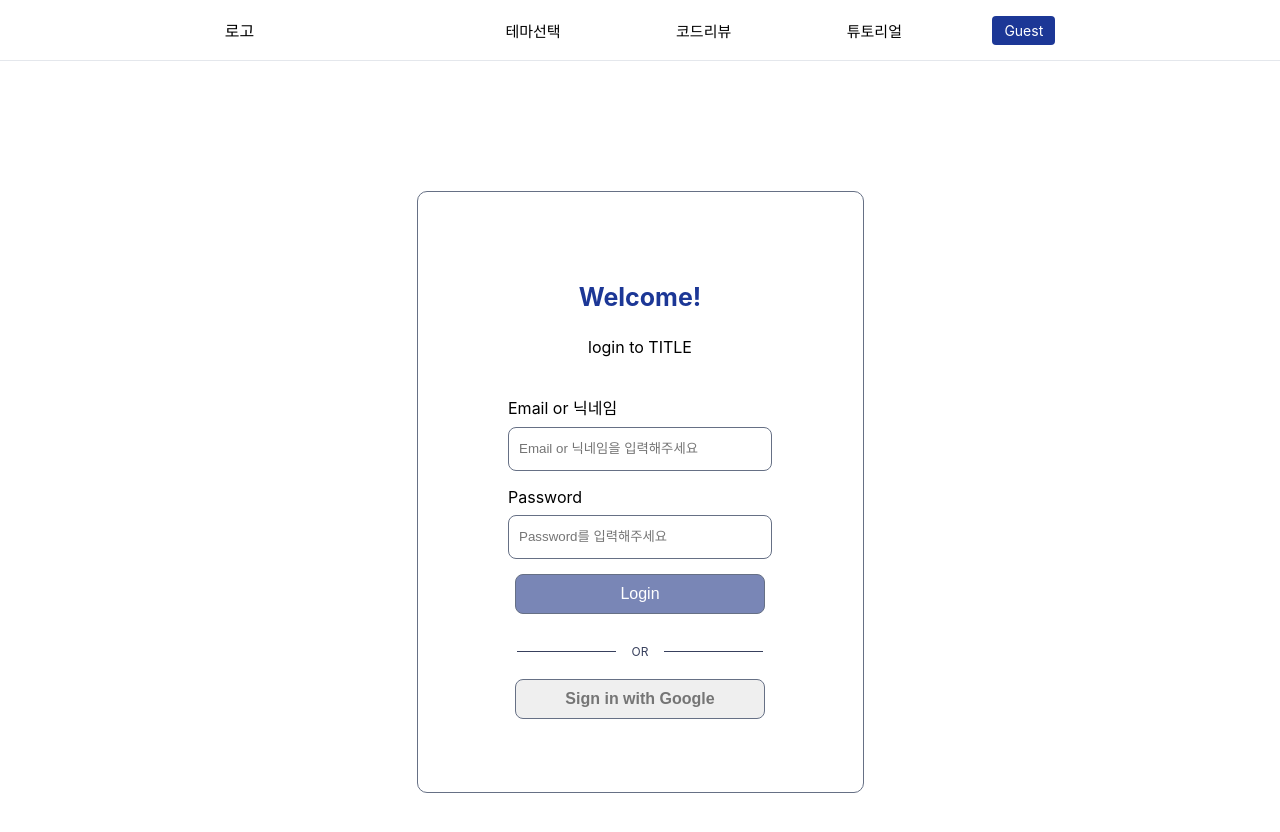
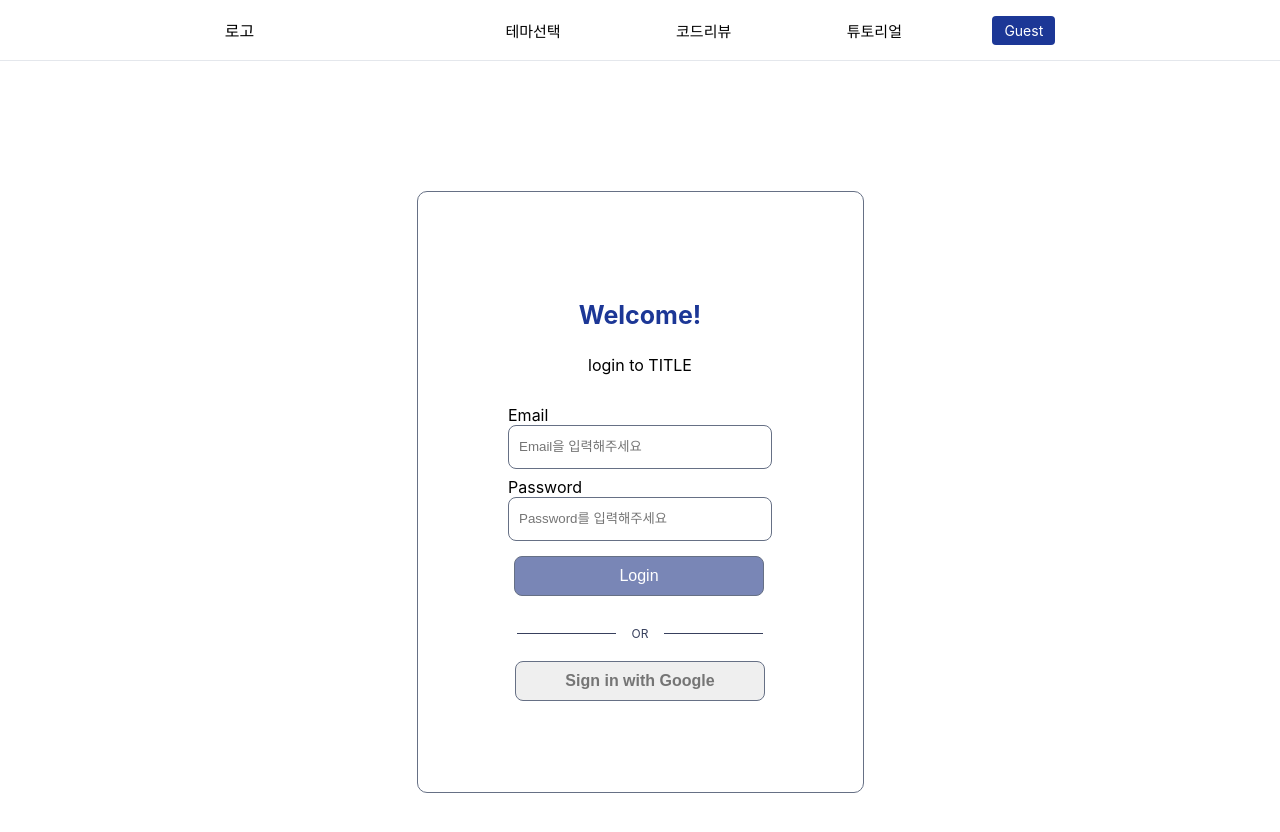
Before and after one commit to youjin0411/ityping-client, a React (Create React App) app: page /login in a window 1280 px wide. Shown: the top 832 px of the page. Built offline with nearby package versions, Linux system fonts and the light colour scheme.

Commit message:
login 기능 구현

```diff
--- a/package.json
+++ b/package.json
@@ -6,11 +6,16 @@
     "@testing-library/jest-dom": "^5.16.5",
     "@testing-library/react": "^13.4.0",
     "@testing-library/user-event": "^13.5.0",
+    "axios": "^1.3.4",
     "react": "^18.2.0",
     "react-dom": "^18.2.0",
     "react-icons": "^4.7.1",
+    "react-redux": "^8.0.5",
     "react-router-dom": "^5.2.0",
     "react-scripts": "5.0.1",
+    "redux": "^4.2.1",
+    "redux-promise": "^0.6.0",
+    "redux-thunk": "^2.4.2",
     "styled-components": "^5.3.6",
     "web-vitals": "^2.1.4",
     "yarn": "^1.22.19"
--- /dev/null
+++ b/src/components/_actions/type.js
@@ -0,0 +1 @@
+export const LOGIN_USER = "login_user";
--- /dev/null
+++ b/src/components/_actions/user_login.js
@@ -0,0 +1,14 @@
+import axios from 'axios';
+import {
+    LOGIN_USER,
+} from './type';
+export function loginUser(dataToSubmit) {
+
+    const request = axios.post('/api/users/login', dataToSubmit)
+        .then(response => response.data)
+
+    return {
+        type: LOGIN_USER,
+        payload: request
+    }
+}
--- /dev/null
+++ b/src/components/_reducers/index.js
@@ -0,0 +1,8 @@
+import { combineReducers } from 'redux';
+import user from './user_reducer';
+
+const rootReducer = combineReducers({
+    user
+})
+
+export default rootReducer;
--- /dev/null
+++ b/src/components/_reducers/user_reducer.js
@@ -0,0 +1,14 @@
+import {
+    LOGIN_USER
+} from '../_actions/type'
+
+export default function (state = {}, action) {
+    switch(action.type) {
+        case LOGIN_USER:
+            return { ...state, loginSuccess: action.payload }
+            break;
+
+        default:
+            return state;
+    }
+}
--- a/src/components/pages/Login.jsx
+++ b/src/components/pages/Login.jsx
@@ -1,20 +1,46 @@
-import React from 'react';
+import React, { useState } from 'react';
 import styled from 'styled-components';
+import { useDispatch } from 'react-redux';
+import { loginUser } from '../_actions/user_login';
 
-function Login(props) {
+function Login() {
+    const dispatch = useDispatch();
+
+    const [Email, setEmail] = useState("");
+    const [Password, setPassword] = useState("");
+
+    const onEmailHandler = (event) => {
+        setEmail(event.currentTarget.value);
+    }
+    const onPasswordHandler = (event) => {
+        setPassword(event.currentTarget.value);
+    }
+    const onSubmitHandler = (event) => {
+        // 버튼만 누르면 리로드 되는것을 막아줌
+        event.preventDefault();
+
+        console.log('Email', Email);
+        console.log('Password', Password);
+
+        let body = {
+            email: Email,
+            password: Password,
+        }
+
+        dispatch(loginUser(body));
+    }
+
     return (
         <Container>
             <Welcome>Welcome!</Welcome>
             <Text style={{marginBottom: '30px'}}>login to TITLE</Text>
-            <Wrapper>
-                <Text>Email or 닉네임</Text>
-                <InputEmail type='text' placeholder='Email or 닉네임을 입력해주세요'></InputEmail>
-            </Wrapper>
-            <Wrapper>
-                <Text>Password</Text>
-                <InputPw type='password' placeholder='Password를 입력해주세요'></InputPw>
-            </Wrapper>
-            <LoginBtn>Login</LoginBtn>
+            <Form onSubmit={onSubmitHandler}>
+                <label>Email</label>
+                <InputEmail type='email' value={Email} onChange={onEmailHandler} placeholder='Email을 입력해주세요'/>
+                <label>Password</label>
+                <InputPw type='password' value={Password} onChange={onPasswordHandler} placeholder='Password를 입력해주세요'/>
+                <LoginBtn formAction=''>Login</LoginBtn>
+            </Form>
             <Or>OR</Or>
             <Button>Sign in with Google</Button>
         </Container>
@@ -43,10 +69,11 @@ const Text = styled.p`
     margin: 8px 0;
 `;
 
-const Wrapper = styled.div`
+const Form = styled.form`
     display: flex;
     flex-direction: column;
-`
+    justify-content: center;
+`;
 
 const InputEmail = styled.input`
     width: 250px;
@@ -71,6 +98,7 @@ const InputPw = styled.input`
 const LoginBtn = styled.button`
     width: 250px;
     height: 40px;
+    margin-left: 6px;
     color: white;
     border: 1px solid #667085;
     background-color: #7986B6;
--- a/src/index.js
+++ b/src/index.js
@@ -3,10 +3,21 @@ import ReactDOM from 'react-dom/client';
 import './index.css';
 import App from './App';
 import reportWebVitals from './reportWebVitals';
+import { Provider } from "react-redux";
+import { applyMiddleware, createStore } from 'redux';
+import promiseMiddleware from 'redux-promise';
+import ReduxThunk from 'redux-thunk';
+import Reducer from './components/_reducers';
 
+const createStoreWithMiddleware = applyMiddleware(promiseMiddleware, ReduxThunk)(createStore)
 const root = ReactDOM.createRoot(document.getElementById('root'));
 root.render(
-  <App />
+  <Provider store={createStoreWithMiddleware(Reducer,
+    window.__REDUX_DEVTOOLS_EXTENTION__ &&
+    window.__REDUX_DEVTOOLS_EXTENTION__()
+  )}>
+    <App />
+  </Provider>
 );
 
 // If you want to start measuring performance in your app, pass a function
```
Also changed, not shown: 2 other files (tests, documents, lock files or other folders).
